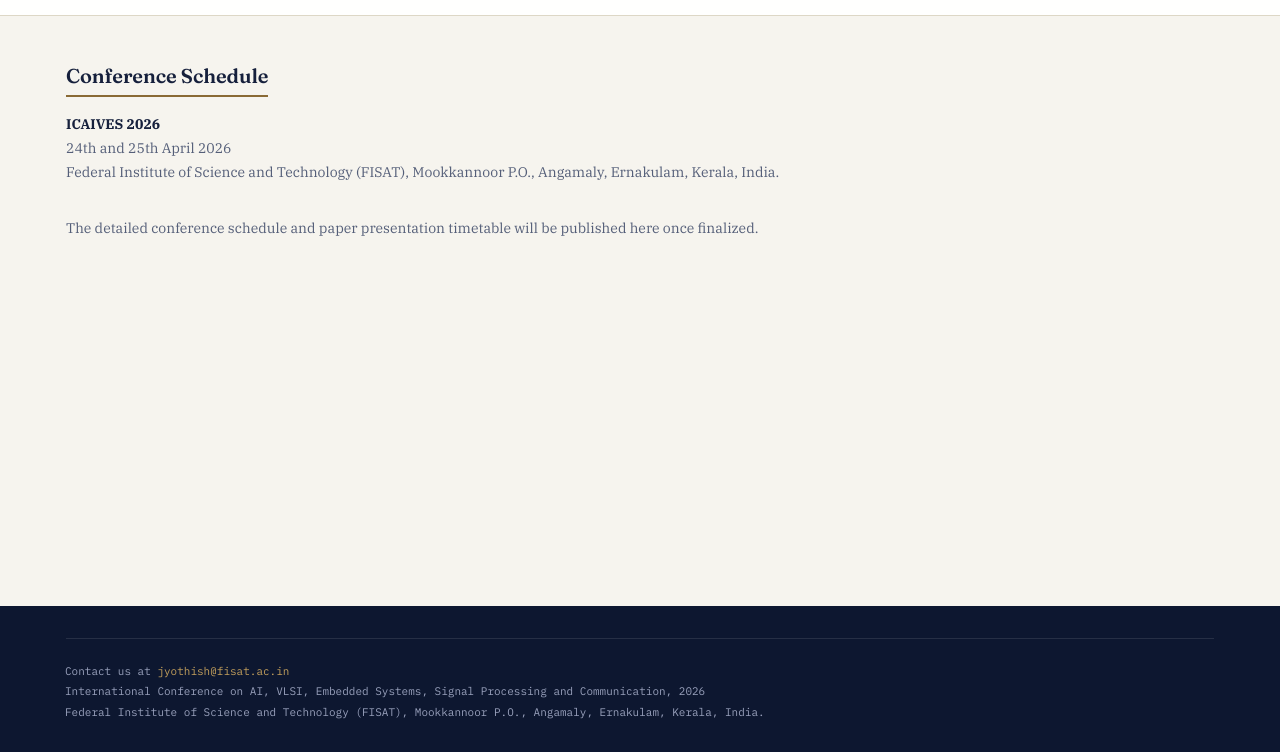
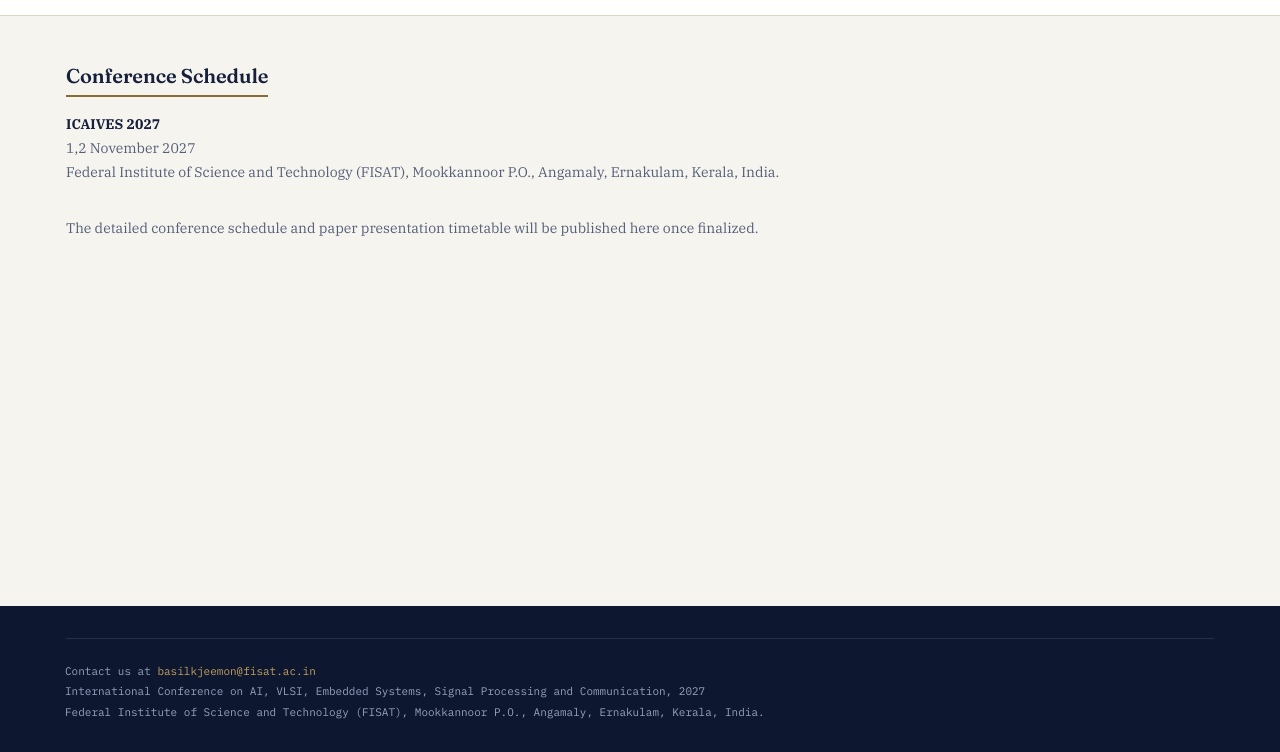
Before and after one commit to Nandaganesh-R/Conference-Web, a plain HTML site: page schedule.html in a window 1280 px wide. Shown: the part 48-800 px from the top of the page. Drawn offline with Linux system fonts and the light colour scheme.

Commit message:
Update schedule.html

```diff
--- a/schedule.html
+++ b/schedule.html
@@ -17,7 +17,7 @@
 
     <link rel="stylesheet" href="assets/css/style.css">
 
-    <title>ICAIVES 2026 - Schedule</title>
+    <title>ICAIVES 2027 - Schedule</title>
 
 </head>
 
@@ -284,11 +284,11 @@
 
     <p>
 
-        <strong>ICAIVES 2026</strong>
+        <strong>ICAIVES 2027</strong>
 
         <br>
 
-        24th and 25th April 2026
+       1,2 November 2027
 
         <br>
 
@@ -322,15 +322,15 @@
 
         Contact us at
 
-        <a href="mailto:jyothish@fisat.ac.in">
-            jyothish@fisat.ac.in
+        <a href="mailto:basilkjeemon@fisat.ac.in">
+            basilkjeemon@fisat.ac.in
         </a>
 
     </p>
 
     <p>
         International Conference on AI, VLSI, Embedded Systems,
-        Signal Processing and Communication, 2026
+        Signal Processing and Communication, 2027
     </p>
 
     <p>
```
